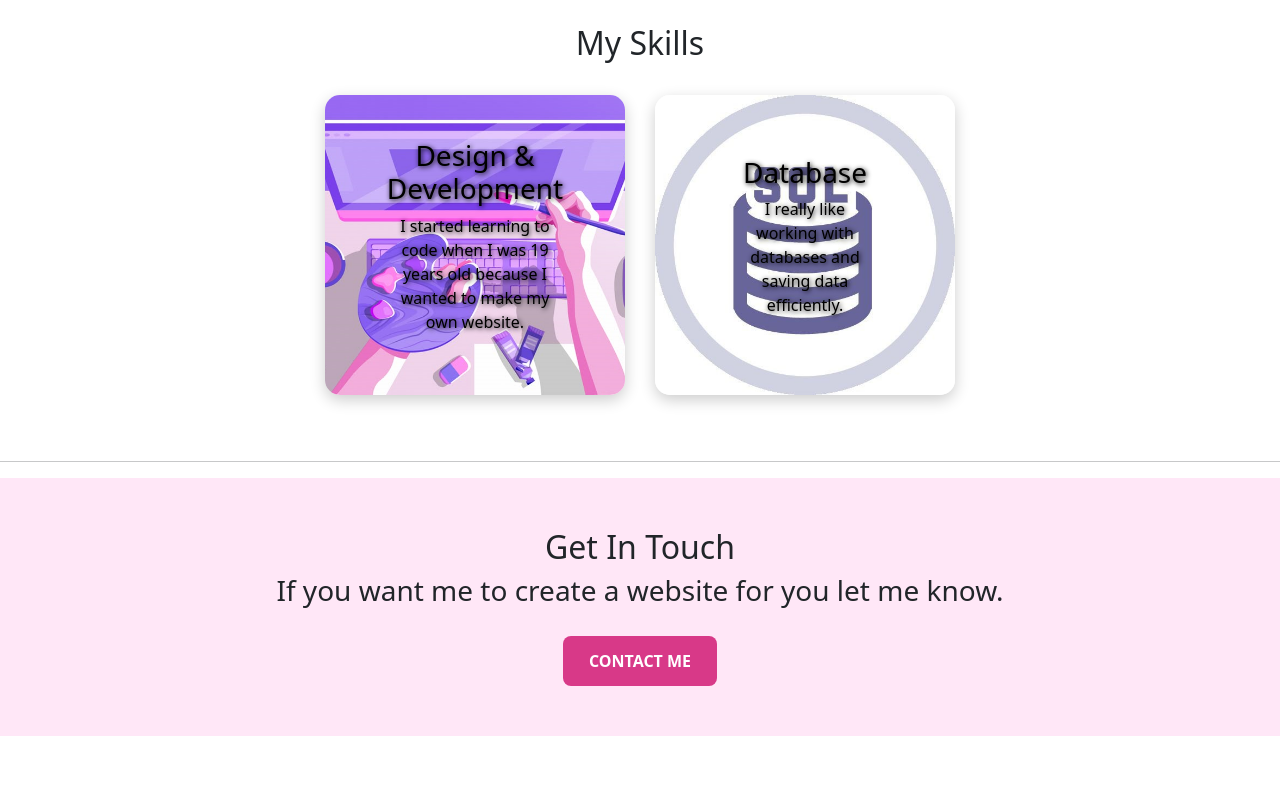
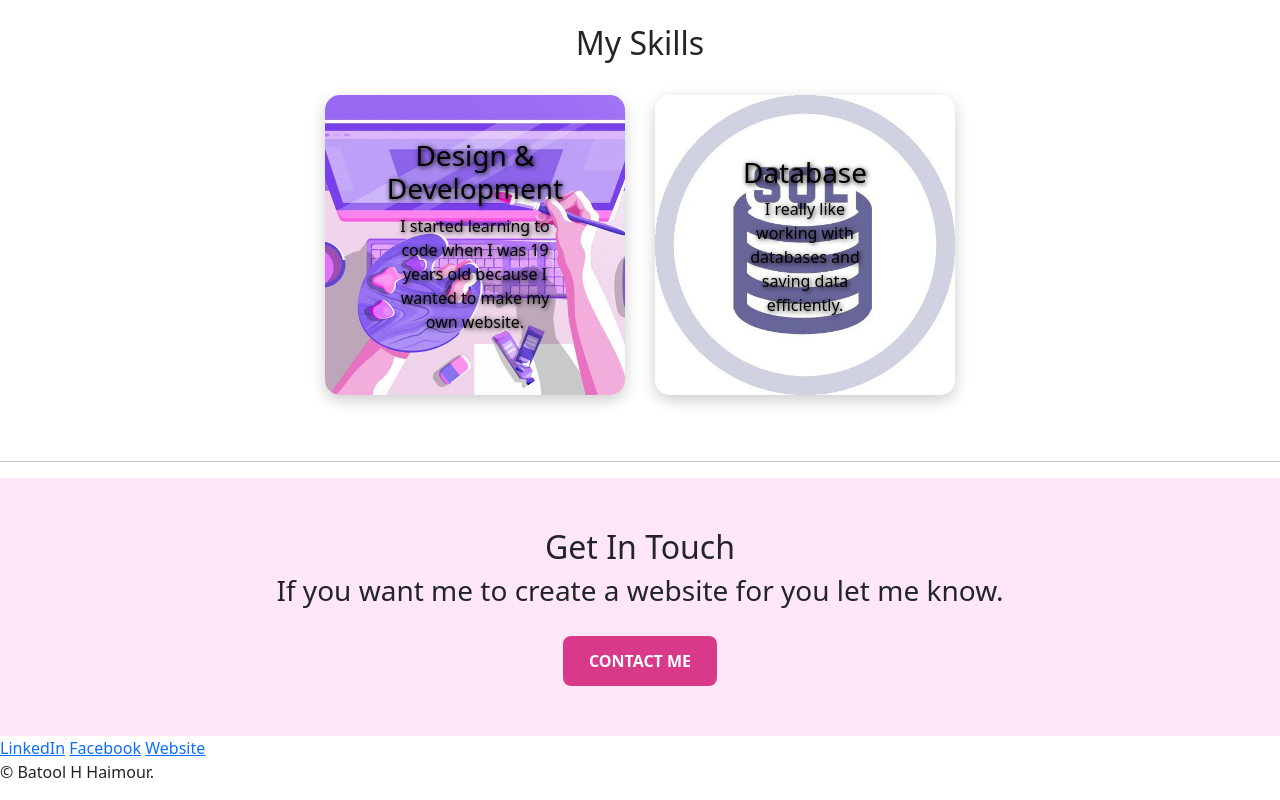
Before and after one commit to BatoolHisham/html-protofil, a plain HTML site: page index.html in a window 1280 px wide. Shown: the part 1182-1982 px from the top of the page. Before the commit the page ends 1918 px from the top, so only its background shows below. Drawn offline with nearby package versions, Linux system fonts and the light colour scheme.

Commit message:
Add files via upload

```diff
--- a/index.html
+++ b/index.html
@@ -73,5 +73,11 @@
         <a class="btn" href="mailto:ilove@hotwings.com">CONTACT ME</a>
       </div>
     </div>
+    <div class="bottom-container">
+    <a class="footer-link" href="https://www.linkedin.com/in/batool-haimour-389143225/">LinkedIn</a>
+    <a class="footer-link" href="https://web.facebook.com/batool.hesham.568/">Facebook</a>
+    <a class="footer-link" href="https://batoolhisham.github.io/html-protofil/">Website</a>
+    <p class="copyright">© Batool H Haimour.</p>
+  </div>
 </body>
 </html>
```
